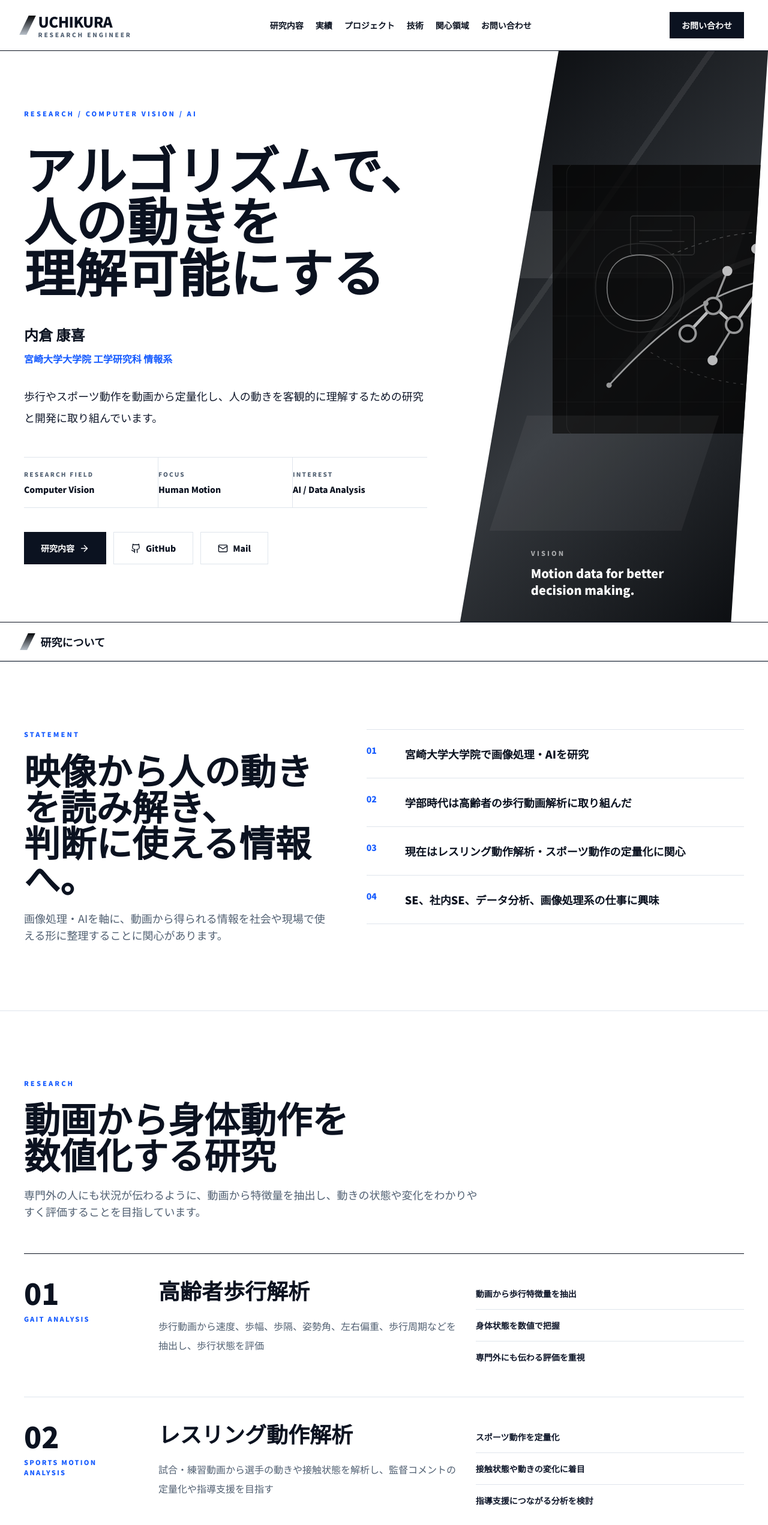
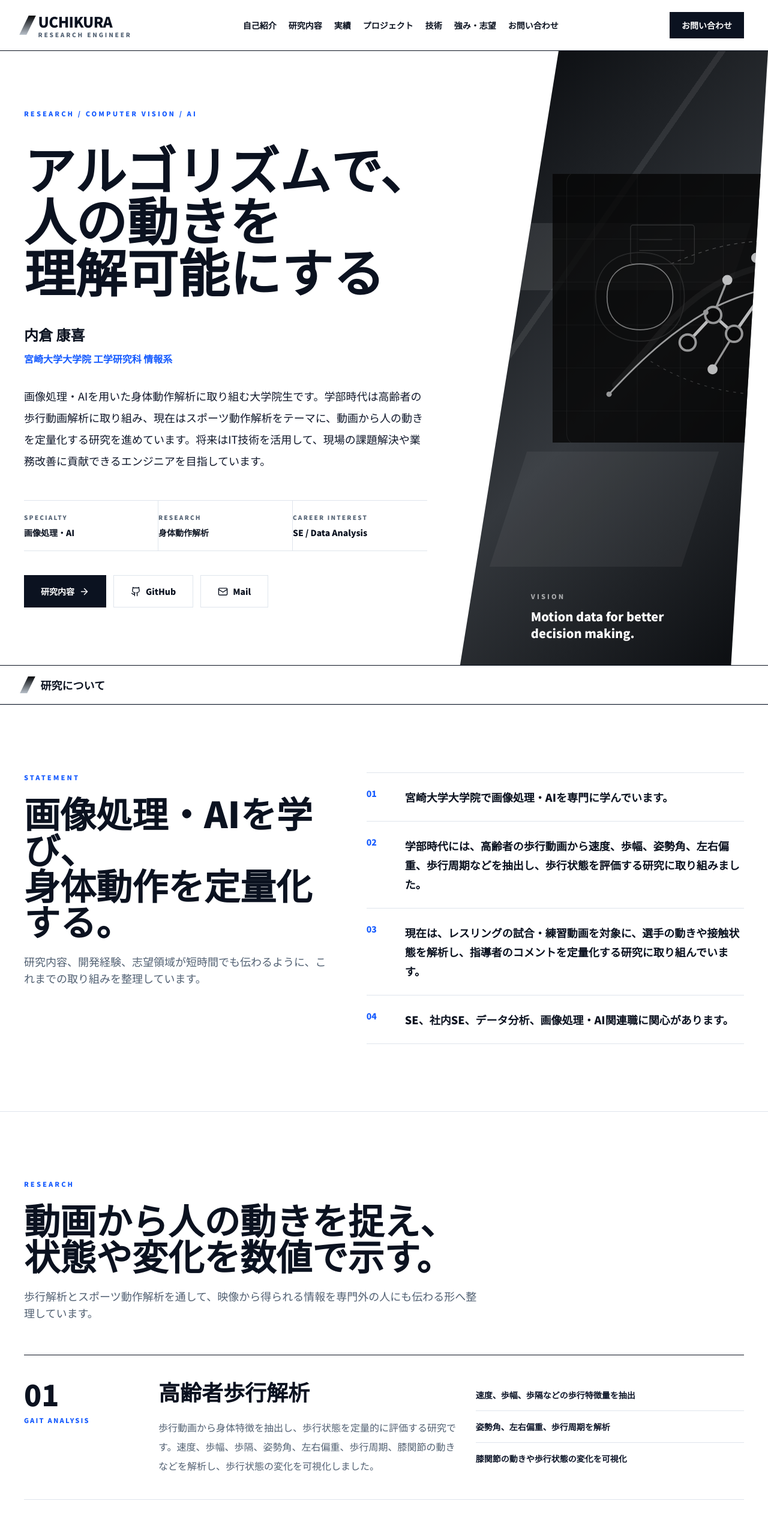
Before and after one commit to Kouki699/My-portfolio, a Next.js app: page / in a window 1280 px wide. Shown: the top 2543 px of the page at 60% size. Built offline with nearby package versions, Linux system fonts and the light colour scheme.

Commit message:
Update portfolio content for recruiting

```diff
--- a/components/About.tsx
+++ b/components/About.tsx
@@ -7,8 +7,8 @@ export function About() {
       <div className="section-shell grid gap-14 lg:grid-cols-[0.9fr_1.1fr]">
         <SectionHeading
           label="Statement"
-          title={["映像から人の動きを読み解き、", "判断に使える情報へ。"]}
-          lead="画像処理・AIを軸に、動画から得られる情報を社会や現場で使える形に整理することに関心があります。"
+          title={["画像処理・AIを学び、", "身体動作を定量化する。"]}
+          lead="研究内容、開発経験、志望領域が短時間でも伝わるように、これまでの取り組みを整理しています。"
         />
         <div className="border-t border-line">
           {about.map((item, index) => (
--- a/components/Achievements.tsx
+++ b/components/Achievements.tsx
@@ -7,8 +7,8 @@ export function Achievements() {
       <div className="section-shell">
         <SectionHeading
           label="Outcomes"
-          title={["研究と開発を、", "成果として伝える。"]}
-          lead="ハッカソンでの受賞や決勝進出など、チームで取り組んだ開発経験を実績として整理しています。"
+          title={["開発経験を、", "分かりやすい実績として示す。"]}
+          lead="ハッカソンでの受賞や決勝大会進出など、チームで取り組んだ成果を採用担当者が把握しやすい形で整理しています。"
         />
         <div className="mt-14 grid border-y border-line bg-white lg:grid-cols-3">
           {achievements.map((item) => (
--- a/components/CareerInterest.tsx
+++ b/components/CareerInterest.tsx
@@ -1,5 +1,5 @@
-import { BriefcaseBusiness } from "lucide-react";
-import { careerInterests } from "@/data/profile";
+import { BriefcaseBusiness, CheckCircle2 } from "lucide-react";
+import { careerInterests, careerVision, strengths } from "@/data/profile";
 import { SectionHeading } from "@/components/SectionHeading";
 
 export function CareerInterest() {
@@ -7,11 +7,35 @@ export function CareerInterest() {
     <section id="career" className="section-block">
       <div className="section-shell grid gap-14 lg:grid-cols-[0.9fr_1.1fr]">
         <SectionHeading
-          label="Interest"
-          title={["現場の判断と", "業務改善を支える技術。"]}
-          lead="技術で現場の課題を整理し、使いやすい仕組みや分析に落とし込む仕事に関心があります。"
+          label="Strengths / Career Vision"
+          title={["強みを活かし、", "現場に届く技術へ。"]}
+          lead={careerVision[0]}
         />
-        <div className="grid border-t border-line sm:grid-cols-2">
+        <div className="space-y-10">
+          <div className="border-t border-line">
+            {strengths.map((strength, index) => (
+              <div
+                key={strength}
+                className="grid grid-cols-[3.5rem_1fr] border-b border-line py-5"
+              >
+                <span className="text-sm font-black text-accent">
+                  {String(index + 1).padStart(2, "0")}
+                </span>
+                <div className="flex items-start gap-3">
+                  <CheckCircle2 className="mt-1 shrink-0 text-accent" size={18} />
+                  <p className="text-base font-black leading-7 text-navy">
+                    {strength}
+                  </p>
+                </div>
+              </div>
+            ))}
+          </div>
+
+          <div className="border-t border-navy pt-7">
+            <p className="max-w-3xl text-base leading-8 text-steel">
+              {careerVision[1]}
+            </p>
+            <div className="mt-8 grid border-t border-line sm:grid-cols-2">
               {careerInterests.map((interest) => (
                 <div
                   key={interest}
@@ -25,6 +49,8 @@ export function CareerInterest() {
               ))}
             </div>
           </div>
+        </div>
+      </div>
     </section>
   );
 }
--- a/components/Contact.tsx
+++ b/components/Contact.tsx
@@ -11,8 +11,8 @@ const contacts = [
   },
   {
     label: "Email",
-    value: profile.contact.email,
-    href: `mailto:${profile.contact.email}`,
+    value: profile.contact.email || "メールアドレスは後から追加",
+    href: profile.contact.email ? `mailto:${profile.contact.email}` : "",
     icon: Mail,
   },
   {
@@ -42,7 +42,7 @@ export function Contact() {
         <SectionHeading
           label="Contact"
           title={["Research, Engineering,", "and Collaboration."]}
-          lead="GitHub、メール、ポートフォリオURLは data/profile.ts から差し替えできます。XやLinkedInも後から追加できます。"
+          lead="GitHub、メール、ポートフォリオURLは data/profile.ts から編集できます。XやLinkedInも後から追加できます。"
           tone="dark"
         />
         <div className="mt-14 grid border-y border-white/15 md:grid-cols-2 lg:grid-cols-3">
--- a/components/Hero.tsx
+++ b/components/Hero.tsx
@@ -3,6 +3,8 @@ import { ArrowRight, Github, Mail } from "lucide-react";
 import { heroStats, highlights, profile } from "@/data/profile";
 
 export function Hero() {
+  const hasEmail = profile.contact.email.trim().length > 0;
+
   return (
     <section className="relative overflow-hidden bg-white">
       <div className="section-shell grid min-h-[calc(100vh-5.25rem)] items-center gap-12 py-14 lg:grid-cols-[0.96fr_1.04fr] lg:py-0">
@@ -53,7 +55,7 @@ export function Hero() {
               GitHub
             </a>
             <a
-              href={`mailto:${profile.contact.email}`}
+              href={hasEmail ? `mailto:${profile.contact.email}` : "#contact"}
               className="inline-flex items-center gap-2 border border-line bg-white px-7 py-4 text-sm font-black text-navy transition hover:border-navy"
             >
               <Mail size={17} />
--- a/components/Projects.tsx
+++ b/components/Projects.tsx
@@ -12,8 +12,8 @@ export function Projects() {
       <div className="section-shell">
         <SectionHeading
           label="Projects"
-          title={["研究・開発の経験を、", "実装と発表につなげる。"]}
-          lead="研究だけでなく、アプリ開発や発表資料作成など、チームで形にする経験も掲載しています。"
+          title={["限られた期間で考え、", "チームで成果に結びつける。"]}
+          lead="研究だけでなく、アプリ開発や発表資料作成など、周囲と協力しながら形にした経験を掲載しています。"
         />
         <div className="mt-14 border-t border-navy">
           {projects.map((project) => {
--- a/components/Research.tsx
+++ b/components/Research.tsx
@@ -7,8 +7,8 @@ export function Research() {
       <div className="section-shell">
         <SectionHeading
           label="Research"
-          title={["動画から身体動作を", "数値化する研究"]}
-          lead="専門外の人にも状況が伝わるように、動画から特徴量を抽出し、動きの状態や変化をわかりやすく評価することを目指しています。"
+          title={["動画から人の動きを捉え、", "状態や変化を数値で示す。"]}
+          lead="歩行解析とスポーツ動作解析を通して、映像から得られる情報を専門外の人にも伝わる形へ整理しています。"
         />
         <div className="mt-14 border-t border-navy">
           {research.map((item, index) => (
--- a/components/Skills.tsx
+++ b/components/Skills.tsx
@@ -8,7 +8,7 @@ export function Skills() {
       <div className="section-shell">
         <SectionHeading
           label="Skills"
-          title={["分析・実装・可視化。", "研究を支える技術スタック。"]}
+          title={["分析、実装、可視化を支える", "技術スタック。"]}
           lead="画像処理、機械学習、アプリ開発、資料作成まで、研究と開発の場面で使ってきたスキルです。"
         />
         <div className="mt-14 flex flex-wrap border-t border-line">
--- a/data/profile.ts
+++ b/data/profile.ts
@@ -2,12 +2,13 @@ export const profile = {
   name: "内倉 康喜",
   romanName: "Kouki Uchikura",
   affiliation: "宮崎大学大学院 工学研究科 情報系",
+  specialty: "画像処理、AI、身体動作解析",
   tagline: "画像処理・AIを用いた身体動作解析に取り組む大学院生です。",
   summary:
-    "歩行やスポーツ動作を動画から定量化し、人の動きを客観的に理解するための研究と開発に取り組んでいます。",
+    "画像処理・AIを用いた身体動作解析に取り組む大学院生です。学部時代は高齢者の歩行動画解析に取り組み、現在はスポーツ動作解析をテーマに、動画から人の動きを定量化する研究を進めています。将来はIT技術を活用して、現場の課題解決や業務改善に貢献できるエンジニアを目指しています。",
   contact: {
     github: "https://github.com/Kouki699",
-    email: "your.email@example.com",
+    email: "",
     portfolio: "https://kouki-u-portfolio.vercel.app",
     x: "",
     linkedIn: "",
@@ -15,31 +16,32 @@ export const profile = {
 };
 
 export const navigation = [
+  { label: "自己紹介", href: "#about" },
   { label: "研究内容", href: "#research" },
   { label: "実績", href: "#achievements" },
   { label: "プロジェクト", href: "#projects" },
   { label: "技術", href: "#skills" },
-  { label: "関心領域", href: "#career" },
+  { label: "強み・志望", href: "#career" },
   { label: "お問い合わせ", href: "#contact" },
 ];
 
 export const heroStats = [
-  { label: "Research Field", value: "Computer Vision" },
-  { label: "Focus", value: "Human Motion" },
-  { label: "Interest", value: "AI / Data Analysis" },
+  { label: "Specialty", value: "画像処理・AI" },
+  { label: "Research", value: "身体動作解析" },
+  { label: "Career Interest", value: "SE / Data Analysis" },
 ];
 
 export const highlights = [
-  "画像処理・AIによる身体動作解析",
-  "歩行・スポーツ動作の定量化",
-  "研究成果を現場で使える形に整理",
+  "高齢者歩行動画の特徴量抽出",
+  "スポーツ動作解析と定量化",
+  "現場課題の整理と業務改善への応用",
 ];
 
 export const about = [
-  "宮崎大学大学院で画像処理・AIを研究",
-  "学部時代は高齢者の歩行動画解析に取り組んだ",
-  "現在はレスリング動作解析・スポーツ動作の定量化に関心",
-  "SE、社内SE、データ分析、画像処理系の仕事に興味",
+  "宮崎大学大学院で画像処理・AIを専門に学んでいます。",
+  "学部時代には、高齢者の歩行動画から速度、歩幅、姿勢角、左右偏重、歩行周期などを抽出し、歩行状態を評価する研究に取り組みました。",
+  "現在は、レスリングの試合・練習動画を対象に、選手の動きや接触状態を解析し、指導者のコメントを定量化する研究に取り組んでいます。",
+  "SE、社内SE、データ分析、画像処理・AI関連職に関心があります。",
 ];
 
 export const research = [
@@ -47,49 +49,49 @@ export const research = [
     title: "高齢者歩行解析",
     category: "Gait Analysis",
     description:
-      "歩行動画から速度、歩幅、歩隔、姿勢角、左右偏重、歩行周期などを抽出し、歩行状態を評価",
-    points: ["動画から歩行特徴量を抽出", "身体状態を数値で把握", "専門外にも伝わる評価を重視"],
+      "歩行動画から身体特徴を抽出し、歩行状態を定量的に評価する研究です。速度、歩幅、歩隔、姿勢角、左右偏重、歩行周期、膝関節の動きなどを解析し、歩行状態の変化を可視化しました。",
+    points: [
+      "速度、歩幅、歩隔などの歩行特徴量を抽出",
+      "姿勢角、左右偏重、歩行周期を解析",
+      "膝関節の動きや歩行状態の変化を可視化",
+    ],
   },
   {
     title: "レスリング動作解析",
     category: "Sports Motion Analysis",
     description:
-      "試合・練習動画から選手の動きや接触状態を解析し、監督コメントの定量化や指導支援を目指す",
-    points: ["スポーツ動作を定量化", "接触状態や動きの変化に着目", "指導支援につながる分析を検討"],
+      "レスリングの試合・練習動画を対象に、選手の位置関係、接触状態、動作の変化を解析する研究です。将来的には、指導者のコメントと映像特徴を対応付け、技術指導を支援するシステムの構築を目指しています。",
+    points: [
+      "選手の位置関係と動作変化を解析",
+      "接触状態や攻防の変化に着目",
+      "指導者コメントと映像特徴の対応付けを検討",
+    ],
   },
 ];
 
 export const achievements = [
   {
-    value: "九州最優秀",
+    value: "九州地区 最優秀賞",
     label: "GDGoC Japan Hackathon",
   },
   {
-    value: "東京決勝進出",
-    label: "Flutterアプリ開発",
+    value: "東京決勝大会",
+    label: "九州代表として決勝大会へ進出",
   },
   {
-    value: "ACMEE賞",
-    label: "チーム開発・発表",
+    value: "企業賞 受賞",
+    label: "東京決勝大会で企業賞を受賞",
   },
 ];
 
 export const projects = [
   {
     title: "GDGoC Japan Hackathon",
-    type: "Application Development",
+    type: "Team Application Development",
     description:
-      "Flutterを用いたアプリ開発。九州最優秀、東京決勝進出、ACMEE賞受賞。",
-    role: "アイデア出し、UI設計、資料作成、発表補助",
-    githubUrl: "",
-  },
-  {
-    title: "GitHubリンク用カード",
-    type: "Research / Development Archive",
-    description:
-      "後から研究コード、アプリ、分析ノートなどのGitHubリンクを追加できるカードです。",
-    role: "URL欄を data/profile.ts から編集可能",
-    githubUrl: "",
+      "3人チームでアプリ開発に取り組み、九州地区で最優秀賞を受賞し、東京決勝大会では企業賞を受賞しました。",
+    role: "アイデア整理、UI検討、役割分担、進行管理、発表資料作成などを担当し、チーム全体が限られた期間で成果を出せるように支援しました。",
+    githubUrl: "https://github.com/akakirishima/mo-kun",
   },
 ];
 
@@ -99,18 +101,31 @@ export const skills = [
   "Flutter",
   "HTML",
   "PyTorch",
+  "OpenCV",
   "NumPy",
   "matplotlib",
-  "OpenCV",
-  "GitHub",
+  "Git / GitHub",
   "Canva",
+];
+
+export const strengths = [
+  "チームの状況を見ながら役割を整理する力",
+  "相手に合わせて分かりやすく説明する力",
+  "研究内容や技術的な内容を資料にまとめる力",
+  "課題を整理し、段階的に進める力",
+  "周囲を支えながら成果につなげる協調性",
 ];
 
 export const careerInterests = [
   "SE",
   "社内SE",
   "データ分析",
-  "画像処理・AI",
+  "画像処理・AI関連職",
   "研究開発支援",
   "ITを用いた業務改善",
 ];
+
+export const careerVision = [
+  "私は、IT技術を用いて現場の課題を整理し、使う人にとって分かりやすい形で解決できるエンジニアを目指しています。",
+  "研究で培った画像処理・データ分析の経験に加え、チーム開発や資料作成の経験を活かし、SE、社内SE、データ分析、画像処理・AI領域で社会に貢献したいと考えています。",
+];
--- a/package.json
+++ b/package.json
@@ -1,5 +1,5 @@
 {
-  "name": "yasutaka-uchikura-portfolio",
+  "name": "kouki-u-portfolio",
   "version": "0.1.0",
   "private": true,
   "scripts": {
```
Also changed, not shown: 1 other file (tests, documents, lock files or other folders). Lines whose indentation alone changed are shown as unchanged.
